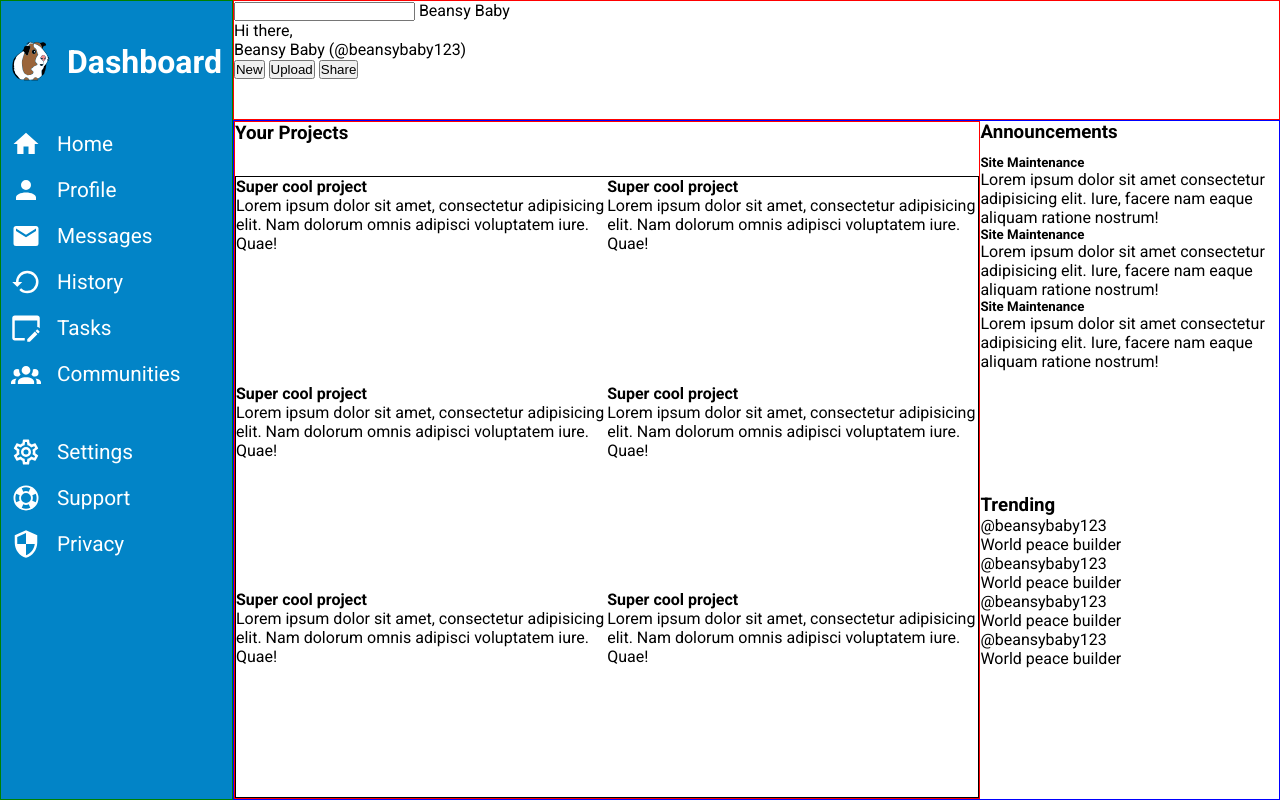
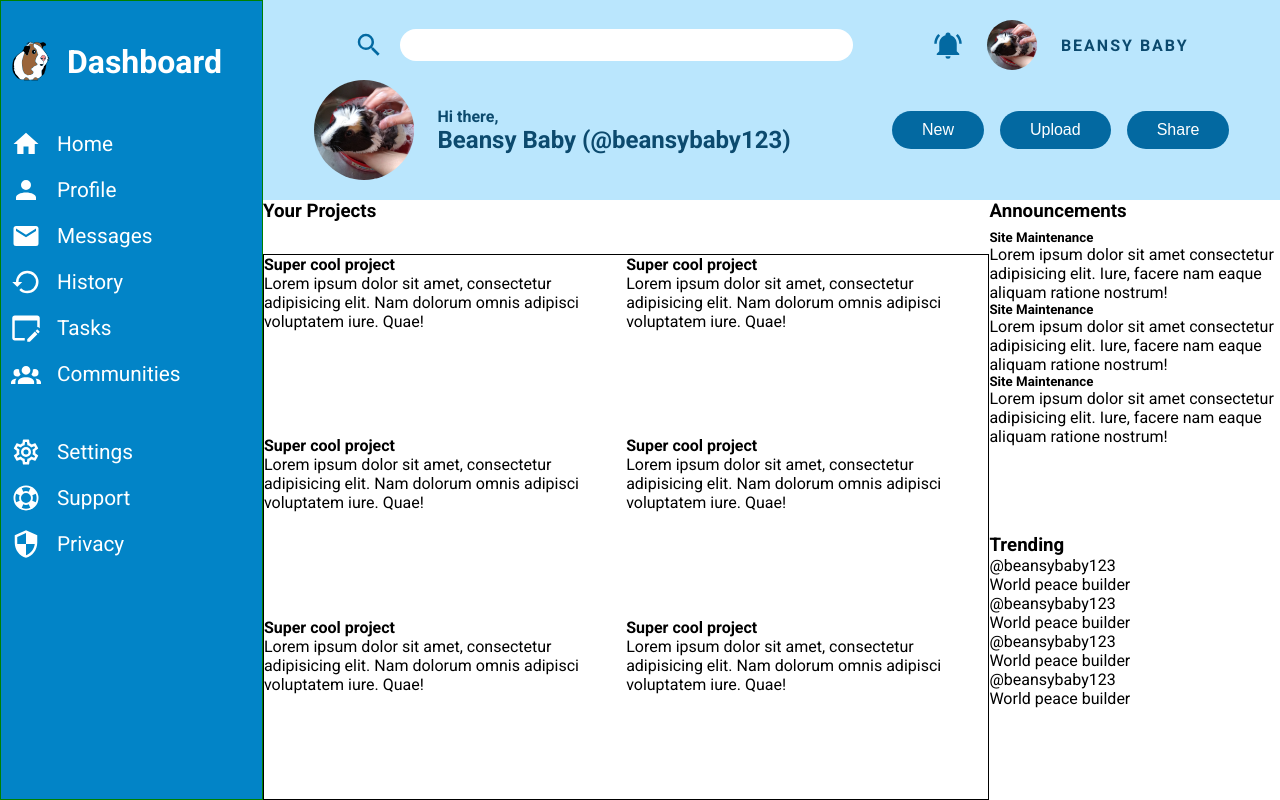
Before and after one commit to timsmith96/admin-dashboard, a plain HTML site: page index.html in a window 1280 px wide. Drawn offline with Linux system fonts and the light colour scheme.

Commit message:
complete header

```diff
--- a/index.html
+++ b/index.html
@@ -10,15 +10,23 @@
   <body>
     <header class="header">
       <div class="upper-header">
-        <input type="text" class="search-bar" />
-        <!-- icons -->
-        <span class="user-name">Beansy Baby</span>
+        <div class="search-bar-container">
+          <img src="./magnify.svg" alt="" />
+          <input type="text" class="search-bar" />
+        </div>
+        <div class="upper-header-controls">
+          <img src="./bell-ring.svg" class="notifications" alt="" />
+          <div class="img-container"></div>
+          <span class="user-name">Beansy Baby</span>
+        </div>
       </div>
       <div class="lower-header">
-        <!-- icon -->
         <div class="header-text">
-          <p>Hi there,</p>
-          <p class="user-name-lg">Beansy Baby (@beansybaby123)</p>
+          <div class="img-container-lg"></div>
+          <div class="header-text-inner">
+            <p>Hi there,</p>
+            <p class="user-name-lg">Beansy Baby (@beansybaby123)</p>
+          </div>
         </div>
         <div class="btns-container">
           <button class="header-btn">New</button>
--- a/style.css
+++ b/style.css
@@ -18,14 +18,19 @@ body {
   grid-template-areas:
     'a b'
     'a c';
-  grid-template-columns: 1fr 5fr;
-  grid-template-rows: 15vh auto;
+  grid-template-columns: auto 1fr;
+  grid-template-rows: auto 1fr;
 }
 
 .header {
   grid-area: b;
-  border: 1px solid red;
 }
+
+/*
+=============
+DASHBOARD
+=============
+*/
 
 .dashboard {
   grid-area: a;
@@ -47,6 +52,7 @@ body {
 
 .dashboard-header {
   font-size: 2rem;
+  padding-right: 30px;
 }
 
 .dashboard-upper-list,
@@ -75,12 +81,130 @@ body {
   color: #7dd3fc;
 }
 
+/*
+=============
+HEADER
+=============
+*/
+
+.header {
+  background-color: #bae6fd;
+  padding: 10px 0 20px 0;
+}
+
+.upper-header {
+  display: flex;
+  justify-content: center;
+  align-items: center;
+  padding: 10px;
+  gap: 5rem;
+}
+
+.notifications:hover {
+  cursor: pointer;
+}
+
+.search-bar-container {
+  display: flex;
+  align-items: center;
+  width: 50%;
+  gap: 1rem;
+}
+
+.search-bar {
+  width: 100%;
+  height: 4vh;
+  border-radius: 20px;
+  border: none;
+  font-size: 1.3rem;
+  color: #0369a1;
+  padding-left: 10px;
+}
+
+.img-container {
+  width: 50px;
+  height: 50px;
+  background-image: url(./beansy-baby.jpg);
+  background-position: center;
+  background-repeat: no-repeat;
+  background-size: cover;
+  border-radius: 50%;
+}
+
+.user-name {
+  text-transform: uppercase;
+  letter-spacing: 2px;
+  font-weight: bold;
+  color: #0c4a6e;
+}
+
+.search-bar:focus {
+  outline: 1px solid #38bdf8;
+}
+
+.upper-header-controls {
+  display: flex;
+  align-items: center;
+  gap: 1.5rem;
+}
+
+.lower-header {
+  display: flex;
+  justify-content: space-around;
+}
+
+.img-container-lg {
+  width: 100px;
+  height: 100px;
+  background-image: url(./beansy-baby.jpg);
+  background-position: center;
+  background-repeat: no-repeat;
+  background-size: cover;
+  border-radius: 50%;
+}
+
+.lower-header .header-text {
+  display: flex;
+  align-items: center;
+  gap: 1.5rem;
+}
+
+.header-text-inner {
+  font-weight: bold;
+  display: flex;
+  flex-direction: column;
+  color: #0c4a6e;
+}
+
+.user-name-lg {
+  font-size: 1.5rem;
+}
+
+.btns-container {
+  display: flex;
+  align-items: center;
+  gap: 1rem;
+}
+
+.btns-container button {
+  padding: 10px 30px;
+  border-radius: 20px;
+  color: #fff;
+  background-color: #0369a1;
+  border: none;
+  font-size: 1rem;
+}
+
+.btns-container button:hover {
+  cursor: pointer;
+  background-color: #38bdf8;
+}
+
 .main-content {
   grid-area: c;
   display: grid;
   grid-template-areas: 'a b';
   grid-template-columns: 5fr 2fr;
-  border: 1px solid blue;
 }
 
 .main-right-side {
@@ -92,7 +216,6 @@ body {
 
 .cards {
   grid-area: a;
-  border: 1px solid red;
   display: grid;
   grid-template-columns: 1fr;
   grid-template-rows: auto 1fr;
```
Also changed, not shown: beansy-baby.jpg (added), bell-ring.svg (added), magnify.svg (added).
